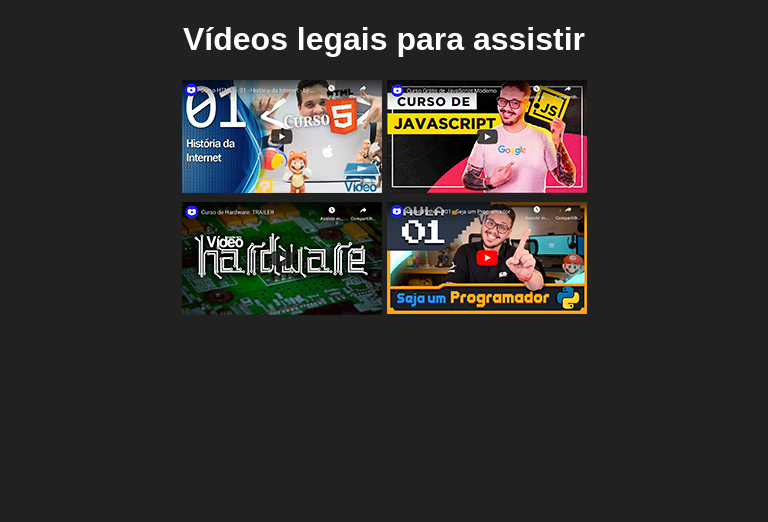
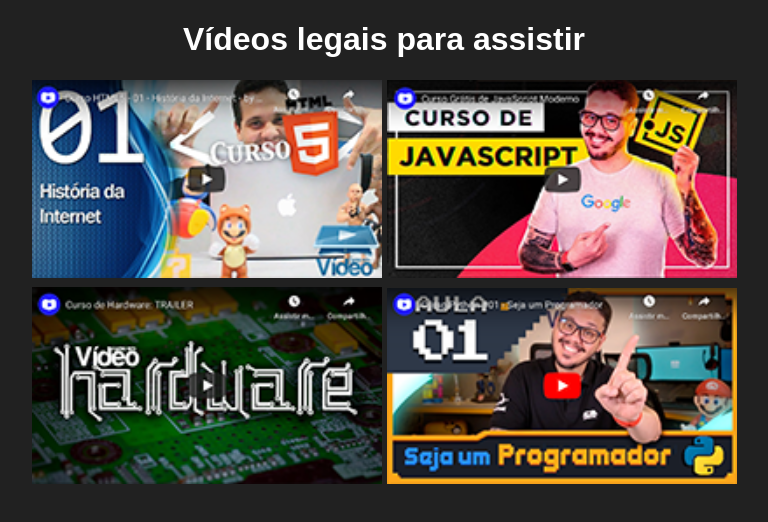
Before and after one commit to Gustavolobodev/html-css, a plain HTML site: page desafios/desafio09/desafio.html in a window 1280 px wide. Shown: the whole page, without its empty margins (256-1024 px from the left). Drawn offline with Linux system fonts and the light colour scheme.

Commit message:
desafio 09 completo

```diff
--- a/desafios/desafio09/desafio.html
+++ b/desafios/desafio09/desafio.html
@@ -9,12 +9,12 @@
 <body>
     <h1>Vídeos legais para assistir</h1>
     <div>
-        <a href="cursoHTML.html"><img src="imagens/thumb-html.png" alt="curso HTML"></a>
-        <a href="cursoJS.html"><img src="imagens/thumb-js.png" alt="curso JS"></a>
+        <a href="cursoHTML.html"><img class="imagem" src="imagens/thumb-html.png" alt="curso HTML"></a>
+        <a href="cursoJS.html"><img class="imagem" src="imagens/thumb-js.png" alt="curso JS"></a>
     </div>
     <div>
-        <a href="cursoHARDWARE.html"><img src="imagens/thumb-hardware.png" alt="curso HARDWARE"></a>
-        <a href="cursoPYTHON.html"><img src="imagens/thumb-python.png" alt="curso PYTHON"></a>
+        <a href="cursoHARDWARE.html"><img class="imagem" src="imagens/thumb-hardware.png" alt="curso HARDWARE"></a>
+        <a href="cursoPYTHON.html"><img class="imagem" src="imagens/thumb-python.png" alt="curso PYTHON"></a>
     </div>
 </body>
 </html>
--- a/desafios/desafio09/estilo.css
+++ b/desafios/desafio09/estilo.css
@@ -30,3 +30,7 @@ a:hover {
 div:nth-child(2) a {
     font-weight: bold;
 }
+
+.imagem{
+    width: 350px;
+}
```
Also changed, not shown: desafios/desafio09/cursoHARDWARE.html (+3 -1 lines), desafios/desafio09/cursoHTML.html (+2 -0 lines), desafios/desafio09/cursoJS.html (+2 -0 lines), desafios/desafio09/cursoPYTHON.html (+2 -0 lines).
